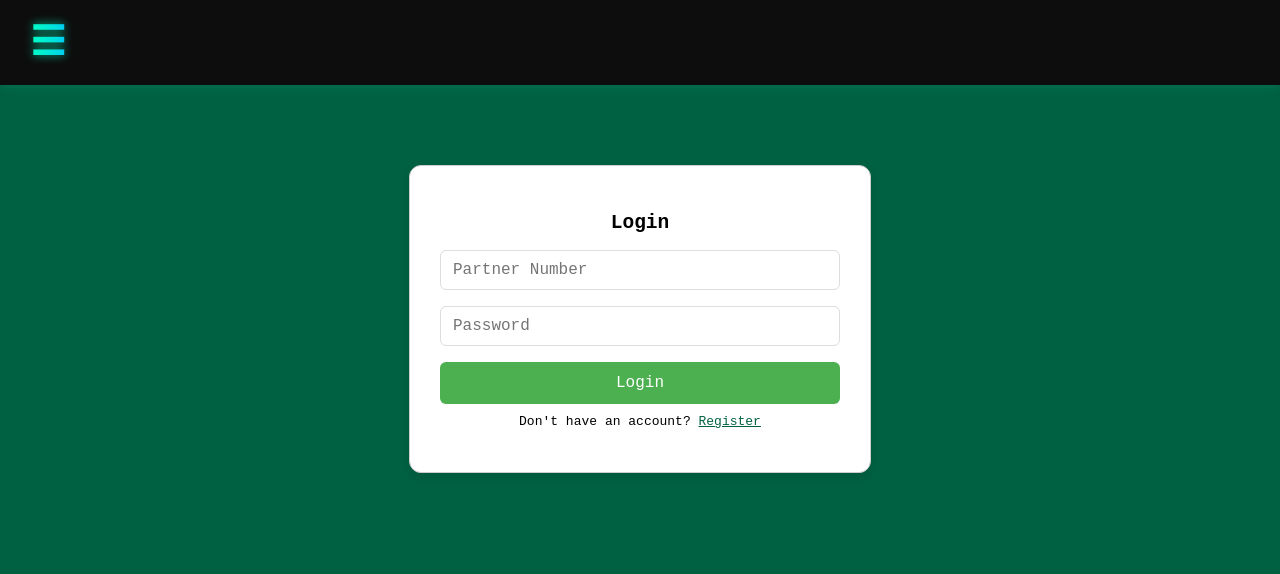
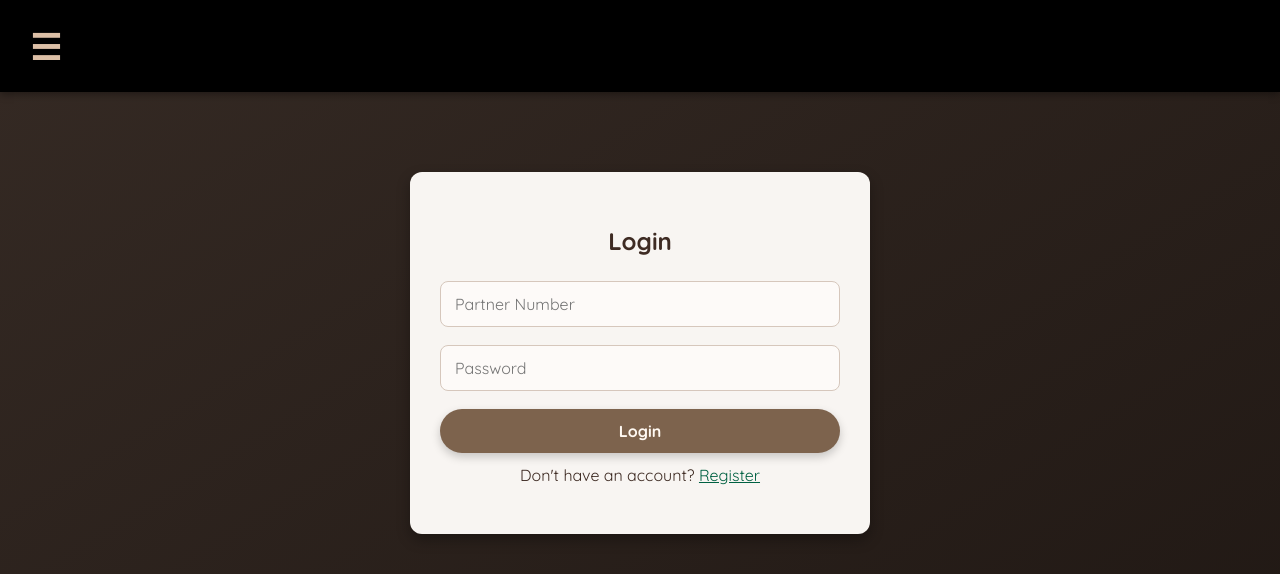
Before and after one commit to brepp22/greenapron, a React (Create React App) app in the folder greenapron/: page /login in a window 1280 px wide. Shown: the top 574 px of the page. Built offline with nearby package versions, Linux system fonts and the light colour scheme.

Commit message:
styling updated

```diff
--- a/greenapron/src/App.css
+++ b/greenapron/src/App.css
@@ -1,31 +1,40 @@
-body{
-  background-color: #006142;
+@import url('https://fonts.googleapis.com/css2?family=Quicksand:wght@400;600;700&display=swap');
+
+/* Root-level body styling */
+body {
+  background: linear-gradient(to bottom right, #352a24, #1f1713); /* rich roast tones */
+  font-family: 'Quicksand', sans-serif;
+  color: #f8f5f2;
+  margin: 0;
+  padding: 0;
+  line-height: 1.6;
 }
 
+/* App wrapper */
 .App {
   text-align: center;
+  padding: 20px;
 }
 
-.App h1{
-  color:white;
-  font-family: monospace;
+/* Header text */
+.App h1 {
+  color: #e5d3c5;
+  font-family: 'Quicksand', sans-serif;
+  font-size: 2.5rem;
+  margin-bottom: 20px;
 }
 
 
-
-@media (prefers-reduced-motion: no-preference) {
-  .App-logo {
-    animation: App-logo-spin infinite 20s linear;
-  }
-}
-
 .App-header {
-  background-color: #282c34;
+  background-color: #2e1e17;
   min-height: 100vh;
   display: flex;
   flex-direction: column;
   align-items: center;
   justify-content: center;
-  font-size: calc(10px + 2vmin);
-  color: white;
+  font-size: calc(16px + 1vmin);
+  color: #f8f5f2;
+  padding: 40px 20px;
+  box-shadow: inset 0 0 60px rgba(0, 0, 0, 0.3);
+  border-bottom: 4px solid #a9746e;
 }
--- a/greenapron/src/components/ApronCard.css
+++ b/greenapron/src/components/ApronCard.css
@@ -1,4 +1,4 @@
-/* General font for the app */
+/* General font for the app
 body {
   font-family: 'Segoe UI', Tahoma, Geneva, Verdana, sans-serif;
   background-color: #f4f6f8;
@@ -96,4 +96,139 @@ body {
 
 .button:hover {
   background-color: #218838;
+} */
+
+/* Base font & background (same as body in your app) */
+body {
+  font-family: 'Quicksand', sans-serif;
+  background: linear-gradient(to bottom right, #352a24, #1f1713);
+  color: #f8f5f2;
+  margin: 0;
+  padding: 0;
 }
+
+/* Board container */
+.board {
+  display: flex;
+  flex-wrap: wrap;
+  justify-content: center;
+  gap: 24px;
+  padding: 30px;
+  max-width: 1200px;
+  margin: 0 auto;
+}
+
+/* Person container card */
+.person-container {
+  background: #f8f5f2; /* warm cream */
+  width: 420px;
+  min-height: 260px;
+  border-radius: 12px;
+  padding: 24px;
+  box-shadow: 0 6px 14px rgba(111, 78, 55, 0.25); /* mocha shadow */
+  transition: transform 0.25s ease, box-shadow 0.25s ease;
+  display: flex;
+  flex-direction: column;
+  align-items: center;
+}
+
+.person-container:hover {
+  transform: translateY(-6px);
+  box-shadow: 0 10px 25px rgba(169, 116, 110, 0.35);
+}
+
+/* Person image */
+.person-container img {
+  width: 100%;
+  height: 200px;
+  border-radius: 10px;
+  object-fit: cover;
+  margin-bottom: 18px;
+  box-shadow: 0 3px 8px rgba(111, 78, 55, 0.2);
+}
+
+/* Name */
+.person-container h3 {
+  margin: 10px 0 8px;
+  font-size: 1.6rem;
+  font-weight: 700;
+  color: #4a3222; /* dark mocha */
+}
+
+/* Description */
+.person-container p {
+  margin: 6px 0 16px;
+  color: #6e5a4f; /* warm brown */
+  text-align: center;
+  font-weight: 500;
+}
+
+/* Messages container */
+.messages {
+  width: 100%;
+  font-size: 1rem;
+  font-family: 'Quicksand', sans-serif;
+  color: #4a3222;
+}
+
+/* Individual message style */
+.message {
+  background-color: #e9ded4; /* light cream */
+  padding: 10px 14px;
+  border-radius: 10px;
+  margin-bottom: 10px;
+  box-shadow: inset 0 1px 3px rgba(111, 78, 55, 0.1);
+}
+
+/* Toggle button for messages */
+.message-toggle {
+  background: none;
+  border: none;
+  color: #7d634d;
+  cursor: pointer;
+  font-size: 0.95rem;
+  margin-top: 6px;
+  padding: 0;
+  text-decoration: underline;
+  font-family: 'Quicksand', sans-serif;
+}
+
+/* Input field */
+.input {
+  width: 95%;
+  padding: 14px 16px;
+  border: 1px solid #d6c7bc;
+  border-radius: 30px;
+  margin-top: 16px;
+  font-size: 1rem;
+  font-family: 'Quicksand', sans-serif;
+  color: #3e2b23;
+  background-color: #fff9f3;
+  transition: border-color 0.3s ease, box-shadow 0.3s ease;
+}
+
+.input:focus {
+  outline: none;
+  border-color: #7d634d;
+  box-shadow: 0 0 8px rgba(169, 116, 110, 0.5);
+}
+
+/* Button */
+.button {
+  margin-top: 16px;
+  padding: 12px 28px;
+  font-size: 1rem;
+  font-family: 'Quicksand', sans-serif;
+  background-color: #7d634d;
+  border: none;
+  color: #fff9f2;
+  border-radius: 30px;
+  cursor: pointer;
+  transition: background-color 0.3s ease, transform 0.2s ease;
+  box-shadow: 0 6px 14px rgba(111, 78, 55, 0.35);
+}
+
+.button:hover {
+  background-color: #7d634d;
+  transform: translateY(-2px);
+}
--- a/greenapron/src/components/Landing.css
+++ b/greenapron/src/components/Landing.css
@@ -1,46 +1,51 @@
+@import url('https://fonts.googleapis.com/css2?family=Quicksand:wght@400;600;700&display=swap');
+
 .landing-container {
   display: flex;
   flex-direction: column;
   justify-content: center;
   align-items: center;
   height: 100vh;
-  background: radial-gradient(circle at center, #1a1a1a, #0d0d0d);
-  color: #f5f5f5;
+  padding: 40px 20px;
+  background: linear-gradient(to bottom right, #352a24, #1f1713);
+  background-image: url('https://www.transparenttextures.com/patterns/wood-pattern.png');
+  background-repeat: repeat;
+  color: #f8f5f2;
   text-align: center;
-  padding: 20px;
-  font-family: 'Segoe UI', Tahoma, Geneva, Verdana, sans-serif;
+  font-family: 'Quicksand', sans-serif;
 }
 
 .landing-header {
   font-size: 3rem;
   font-weight: 700;
-  color: #00ffc3;
-  text-shadow: 0 0 10px #00ffc3;
+  color: #e5d3c5;
   margin-bottom: 20px;
+  letter-spacing: 1px;
 }
 
 .landing-subtext {
   font-size: 1.2rem;
-  color: #cccccc;
+  color: #d9cfc7;
+  max-width: 600px;
+  line-height: 1.8;
   margin-bottom: 40px;
-  max-width: 600px;
-  line-height: 1.6;
+  font-weight: 500;
 }
 
 .start-button {
   padding: 14px 32px;
-  font-size: 1.1rem;
-  color: #0d0d0d;
-  background: linear-gradient(90deg, #299c81, #02b8f5);
+  font-size: 1rem;
+  color: #2b1b16;
+  background-color: #e5c9b6;
   border: none;
-  border-radius: 50px;
+  border-radius: 30px;
+  font-weight: 600;
   cursor: pointer;
-  font-weight: bold;
-  transition: transform 0.2s ease, box-shadow 0.2s ease;
-  box-shadow: 0 0 15px #299c81;
+  transition: background-color 0.3s ease, transform 0.2s ease;
+  box-shadow: 0 4px 12px rgba(0, 0, 0, 0.3);
 }
 
 .start-button:hover {
-  transform: scale(1.05);
-  box-shadow: 0 0 20px #299c81, 0 0 40px #00bfff;
+  background-color: #f2ddc6;
+  transform: translateY(-2px);
 }
--- a/greenapron/src/components/Landing.jsx
+++ b/greenapron/src/components/Landing.jsx
@@ -13,9 +13,9 @@ const Landing = () => {
 
     <div className="landing-container">
       <header className="landing-header">
-        <h1>Welcome to Your Virtual Green Apron Board</h1>
+        <h1> Green Apron Board</h1>
         <button className="start-button" onClick={handleGetStarted}>
-          Get Started
+          Write a Message
         </button>
       </header>
     </div>
--- a/greenapron/src/components/LoginForm.css
+++ b/greenapron/src/components/LoginForm.css
@@ -1,55 +1,73 @@
-/* Center the login form on the page */
+@import url('https://fonts.googleapis.com/css2?family=Quicksand:wght@400;600&display=swap');
+body{
+  height: 100vh;
+}
 .login-form {
   width: 100%;
   max-width: 400px;
   margin: 80px auto;
   padding: 30px;
-    border: 1px solid #ccc;
   border-radius: 12px;
-    box-shadow: 0 4px 12px rgba(0, 0, 0, 0.1);
-    background-color: #fff;
+  box-shadow: 0 6px 14px rgba(0, 0, 0, 0.3);
+  background-color: #f8f5f2; /* warm cream background */
   text-align: center;
-    font-family: monospace;
+  font-family: 'Quicksand', sans-serif;
+  color: #3e2b23;
+  border: none;
 }
 
-  /* Email and password inputs */
+
 .input-email,
 .input-password,
 .input-register {
   width: 100%;
-    padding: 10px 12px;
-    margin-bottom: 16px;
-    border: 1px solid #ddd;
-    border-radius: 6px;
+  padding: 12px 14px;
+  margin-bottom: 18px;
+  border: 1px solid #d6c7bc;
+  border-radius: 8px;
   font-size: 16px;
   box-sizing: border-box;
-    font-family: monospace;
+  background-color: #fdfaf8;
+  font-family: 'Quicksand', sans-serif;
+  color: #3e2b23;
+}
+
+.input-email:focus,
+.input-password:focus,
+.input-register:focus {
+  outline: none;
+  border-color: #a9746e; /* warm accent */
+  box-shadow: 0 0 5px rgba(169, 116, 110, 0.5);
 }
 
 
 .login-button {
   width: 100%;
   padding: 12px;
-    background-color: #4caf50;
-    color: white;
+  background-color: #7d634d; /* mocha tone */
+  color: #fff9f2;
   border: none;
-    border-radius: 6px;
+  border-radius: 30px;
   font-size: 16px;
+  font-weight: bold;
   cursor: pointer;
-    transition: background-color 0.3s ease;
-    font-family: monospace;
+  transition: background-color 0.3s ease, transform 0.2s ease;
+  font-family: 'Quicksand', sans-serif;
+  box-shadow: 0 4px 10px rgba(0, 0, 0, 0.2);
 }
 
 .login-button:hover {
-    background-color: #45a049;
+  background-color: #584738;
+  transform: translateY(-2px);
 }
 
 
 .error-message {
-    color: red;
+  color: #a94442;
   margin-top: 12px;
   font-size: 14px;
 }
+
 
 .role-section {
   margin-bottom: 20px;
@@ -57,19 +75,21 @@
 }
 
 .role-section p {
-  font-weight: bold;
+  font-weight: 600;
   margin-bottom: 8px;
-  font-family: monospace;
+  font-family: 'Quicksand', sans-serif;
+  color: #3e2b23;
 }
 
 .role-option {
   display: flex;
   align-items: center;
-  margin-bottom: 8px;
-  font-family: monospace;
+  margin-bottom: 10px;
+  font-family: 'Quicksand', sans-serif;
+  color: #3e2b23;
 }
 
 .role-option input[type="radio"] {
   margin-right: 8px;
-  accent-color: #4caf50;
+  accent-color: #7d634d;
 }
--- a/greenapron/src/components/Nav.css
+++ b/greenapron/src/components/Nav.css
@@ -1,27 +1,26 @@
+@import url('https://fonts.googleapis.com/css2?family=Quicksand:wght@400;600;700&display=swap');
+
 .nav-bar {
-  background-color: #0d0d0d;
+  background-color: #000000;
   display: flex;
   justify-content: space-between;
   align-items: center;
   padding: 18px 30px;
-  box-shadow: 0 2px 10px rgba(0, 255, 195, 0.1);
+  box-shadow: 0 2px 8px rgba(0, 0, 0, 0.4);
 }
 
 .nav-logo {
-  font-size: 2.5rem;
+  font-size: 2.2rem;
   font-weight: bold;
-  font-family: 'Courier New', Courier, monospace;
-  background: linear-gradient(90deg, #00ffc3, #00bfff);
-  -webkit-background-clip: text;
-  -webkit-text-fill-color: transparent;
+  font-family: 'Georgia', serif;
+  color: #dcbfa6;
   cursor: pointer;
-  text-shadow: 0 0 10px rgba(0, 255, 195, 0.7);
-  transition: transform 0.2s ease;
+  transition: transform 0.2s ease, color 0.3s ease;
 }
 
 .nav-logo:hover {
   transform: scale(1.05);
-  text-shadow: 0 0 15px #00ffc3, 0 0 30px #00bfff;
+  color: #f5eee6;
 }
 
 .nav-links {
@@ -33,24 +32,35 @@
 
 .nav-links li a,
 .logout-button {
-  font-family: monospace;
+  font-family: 'Quicksand';
   font-size: 1rem;
-  color: #ffffff;
+  color: #f0e7df;
   text-decoration: none;
-  padding: 10px 16px;
-  border-radius: 25px;
-  background: rgba(255, 255, 255, 0.05);
-  transition: background 0.3s ease, transform 0.2s ease;
-}
-
-.nav-links li a:hover,
-.logout-button:hover {
-  background: linear-gradient(90deg, #00ffc3, #00bfff);
-  color: #0d0d0d;
-  transform: scale(1.05);
+  padding: 8px 16px;
+  border-radius: 20px;
 }
 
 .logout-button {
   border: none;
   cursor: pointer;
+  background: rgba(255, 255, 255, 0.05);
 }
+
+.nav-links a {
+  position: relative;
+}
+
+.nav-links a::after {
+  content: '';
+  position: absolute;
+  width: 0%;
+  height: 2px;
+  left: 0;
+  bottom: -4px;
+  background-color: #32542d;
+  transition: width 0.3s ease;
+}
+
+.nav-links a:hover::after {
+  width: 100%;
+}
```
Lines whose indentation alone changed are shown as unchanged.
